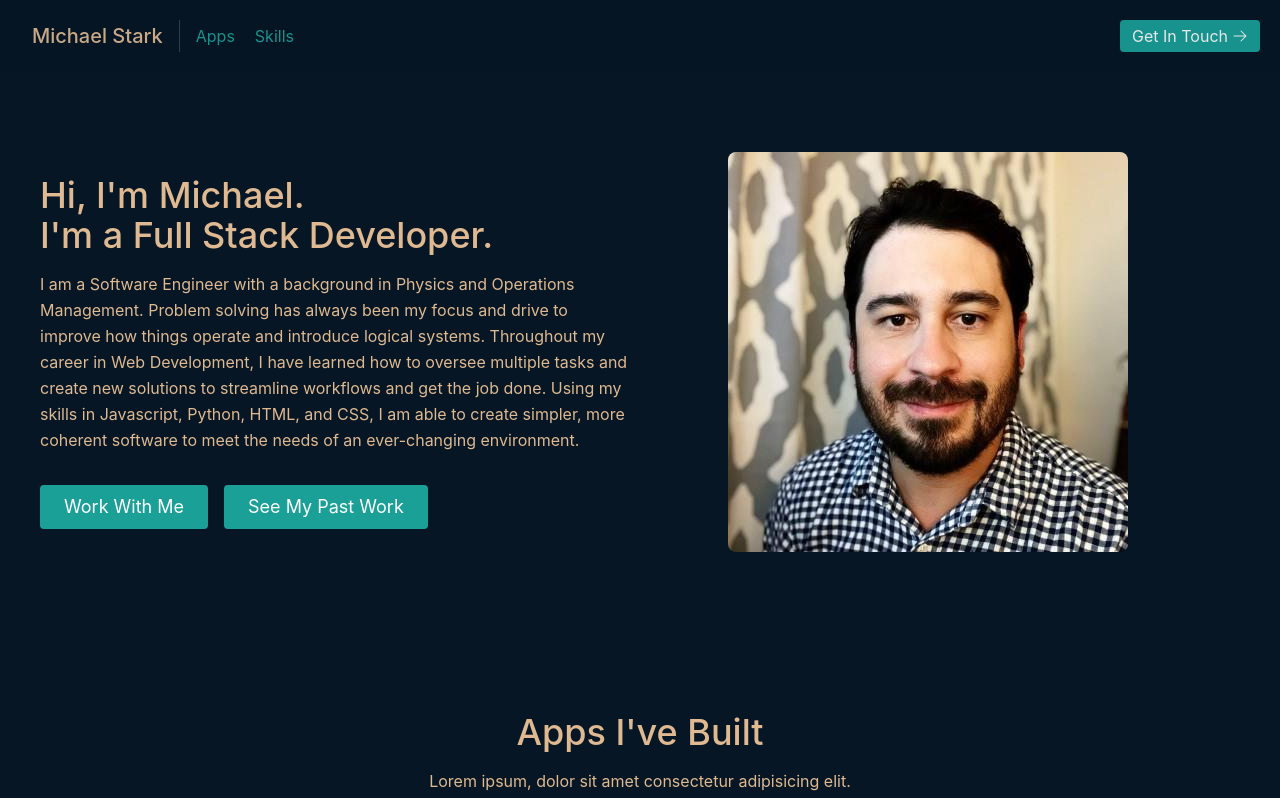
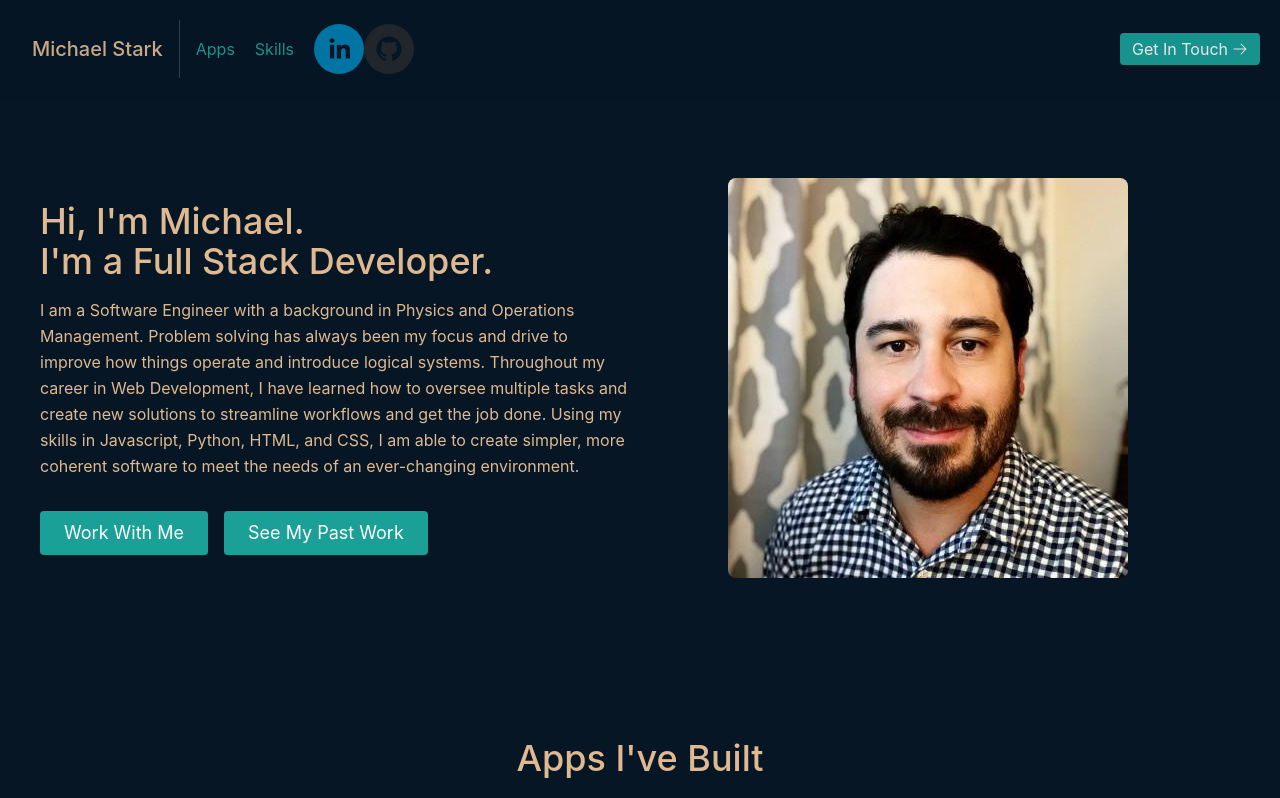
Before and after one commit to michaelbryanstark/new-portfolio, a React (Create React App) app: page / in a window 1280 px wide. Shown: the top 798 px of the page. Built offline with nearby package versions, Linux system fonts and the light colour scheme.

Commit message:
added github and linkedin links to navbar

```diff
--- a/package.json
+++ b/package.json
@@ -11,6 +11,7 @@
     "react-dom": "^18.2.0",
     "react-particles": "^2.9.3",
     "react-scripts": "5.0.1",
+    "react-social-icons": "^5.15.0",
     "tsparticles": "^2.9.3",
     "web-vitals": "^2.1.4"
   },
--- a/src/components/Navbar.js
+++ b/src/components/Navbar.js
@@ -1,5 +1,6 @@
 import { ArrowRightIcon } from "@heroicons/react/24/solid";
 import React from "react";
+import { SocialIcon } from 'react-social-icons';
 
 export default function Navbar() {
   return (
@@ -17,7 +18,10 @@ export default function Navbar() {
           <a href="#skills" className="mr-5 hover:text-white">
             Skills
           </a>
+          <SocialIcon className="nav-item" url="https://www.linkedin.com/in/michaelbryanstark/" target="_blank" />
+          <SocialIcon className="nav-item" url="https://github.com/michaelbryanstark" target="_blank"/>
         </nav>
+
         <a
           href="#contact"
           className="inline-flex items-center bg-[#1BA098] border-0 py-1 px-3 focus:outline-none hover:bg-[#DEB992] rounded text-white mt-4 md:mt-0">
```
Also changed, not shown: 1 other file (tests, documents, lock files or other folders).
